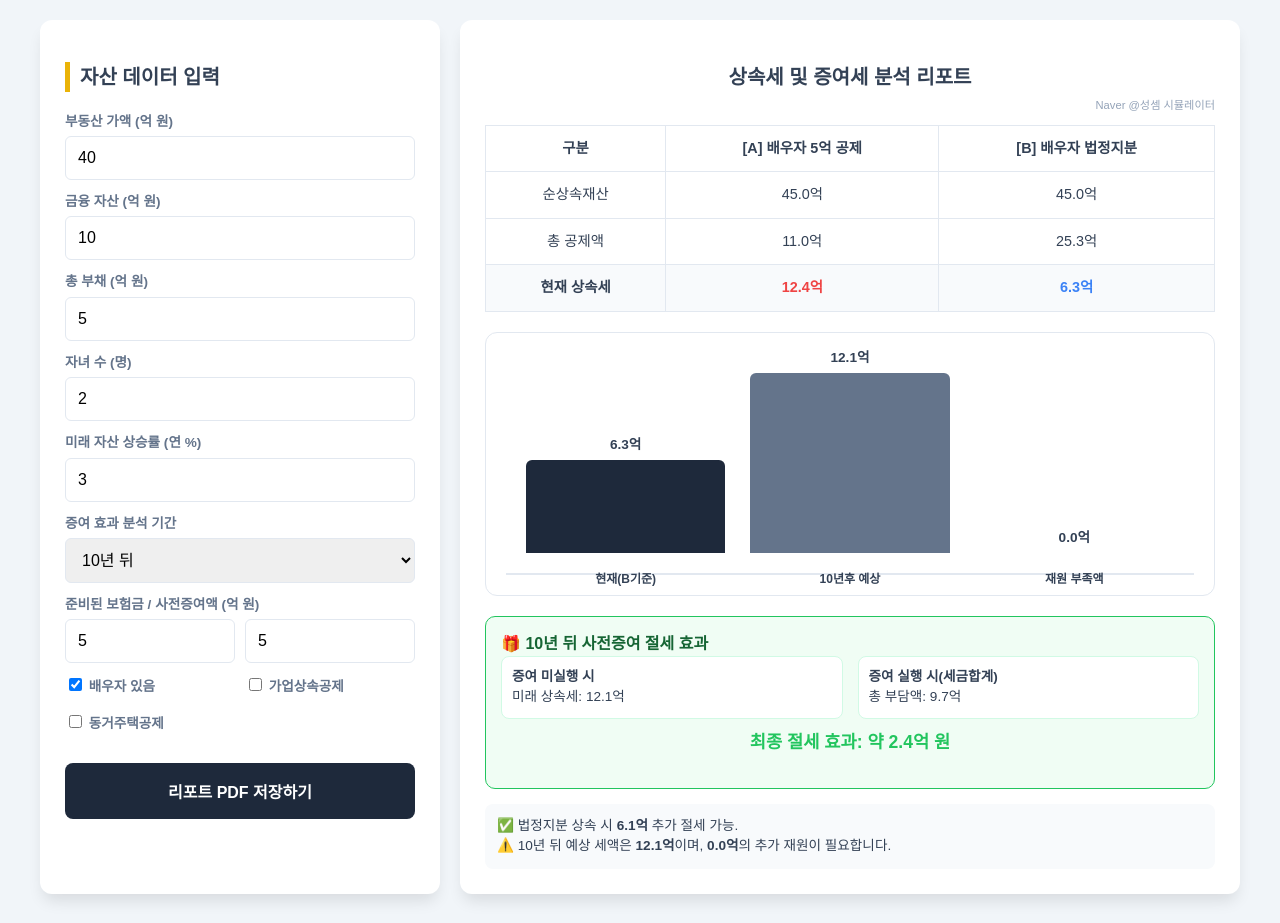
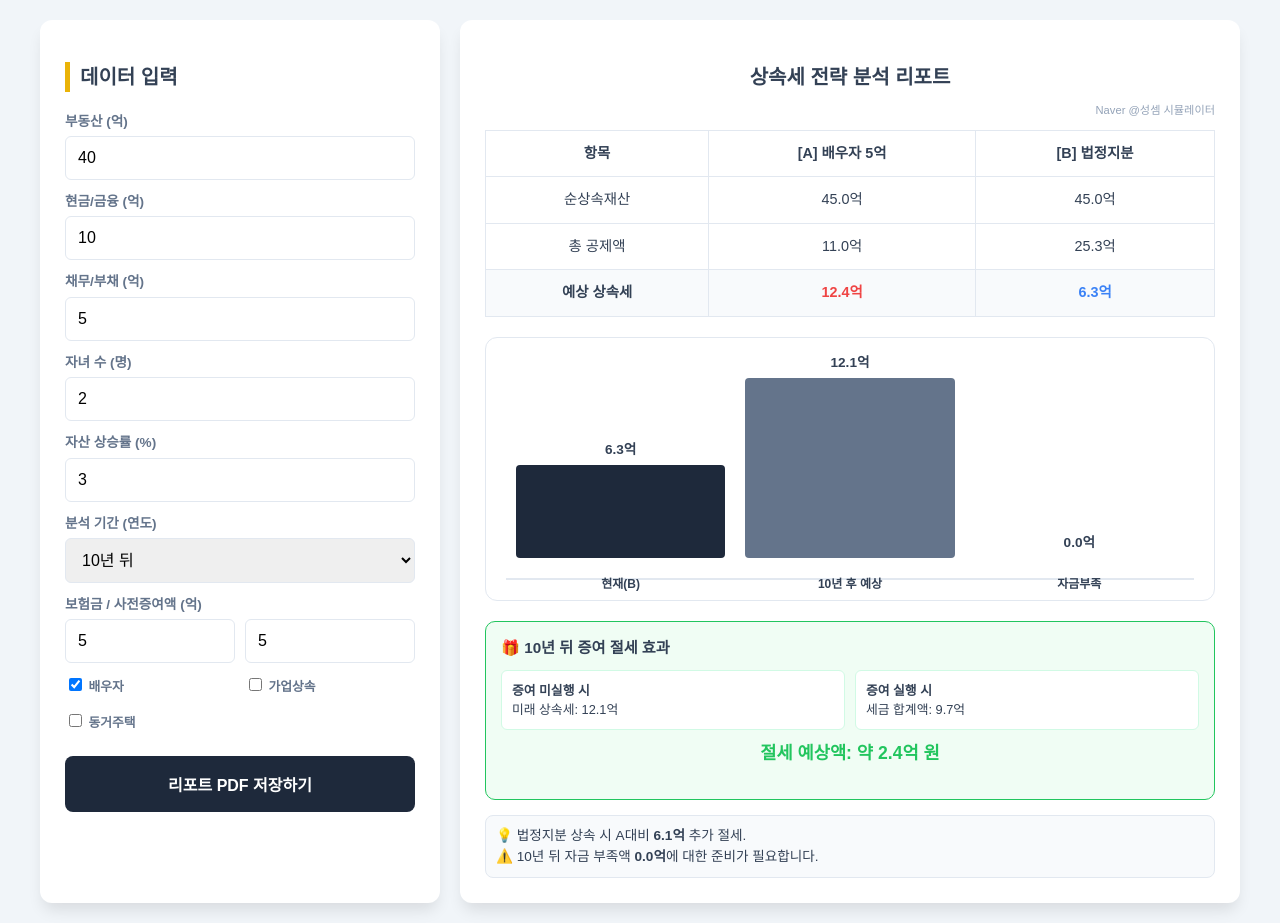
Before and after one commit to James2586/sangsok-consulting, a plain HTML site: page index.html in a window 1280 px wide. Drawn offline with nearby package versions, Linux system fonts and the light colour scheme.

Commit message:
Add files via upload

```diff
--- a/index.html
+++ b/index.html
@@ -3,19 +3,19 @@
 <head>
     <meta charset="UTF-8">
     <meta name="viewport" content="width=device-width, initial-scale=1.0, maximum-scale=1.0, user-scalable=no">
-    <title>성셈의 상속세 통합 전략 시뮬레이터</title>
+    <title>성셈의 상속세 통합 시뮬레이터</title>
     <script src="https://cdnjs.cloudflare.com/ajax/libs/html2canvas/1.4.1/html2canvas.min.js"></script>
     <script src="https://cdnjs.cloudflare.com/ajax/libs/jspdf/2.5.1/jspdf.umd.min.js"></script>
     <style>
         :root { --primary: #1e293b; --accent: #eab308; --danger: #ef4444; --success: #22c55e; --blue: #3b82f6; }
         body { font-family: 'Pretendard', sans-serif; background: #f1f5f9; padding: 20px; color: #334155; line-height: 1.5; margin: 0; }
 
-        /* [데스크탑 레이아웃 고정] */
+        /* [PC 데스크탑 레이아웃 고정] */
         .container {
             max-width: 1200px;
             margin: 0 auto;
             display: grid;
-            grid-template-columns: 400px 1fr; /* 좌측 400px, 우측 나머지 */
+            grid-template-columns: 400px 1fr; /* 좌측 입력창 고정, 우측 리포트 확장 */
             gap: 20px;
         }
 
@@ -25,28 +25,29 @@
         label { display: block; font-size: 0.85rem; margin-bottom: 4px; font-weight: 600; color: #64748b; }
         input[type="number"], select { width: 100%; padding: 12px; border: 1px solid #e2e8f0; border-radius: 6px; box-sizing: border-box; font-size: 16px; }
 
-        /* 테이블/차트 */
+        /* 리포트 요소 */
         .compare-table-wrapper { width: 100%; overflow-x: auto; margin-bottom: 20px; }
         .compare-table { width: 100%; border-collapse: collapse; font-size: 0.9rem; min-width: 450px; }
         .compare-table th, .compare-table td { padding: 12px; border: 1px solid #e2e8f0; text-align: center; }
 
         .chart-container { background: white; padding: 20px; border-radius: 12px; border: 1px solid #e2e8f0; margin-bottom: 20px; }
-        .chart-area { height: 180px; display: flex; align-items: flex-end; gap: 25px; padding: 20px 20px; border-bottom: 2px solid #e2e8f0; position: relative; }
-        .bar { flex: 1; background: #cbd5e1; position: relative; border-radius: 6px 6px 0 0; transition: all 0.5s ease; }
+        .chart-area { height: 180px; display: flex; align-items: flex-end; gap: 20px; padding: 20px 10px; border-bottom: 2px solid #e2e8f0; position: relative; }
+        .bar { flex: 1; background: #cbd5e1; position: relative; border-radius: 4px; transition: height 0.5s ease; }
         .bar.active { background: var(--primary); }
         .bar.warning { background: var(--danger); }
         .bar-label { position: absolute; bottom: -35px; width: 100%; text-align: center; font-size: 0.75rem; font-weight: 600; }
         .bar-value { position: absolute; top: -25px; width: 100%; text-align: center; font-weight: 800; font-size: 0.85rem; }
 
         .gift-box { background: #f0fdf4; padding: 15px; border-radius: 10px; border: 1px solid var(--success); margin-top: 20px; }
-        .gift-grid { display: grid; grid-template-columns: 1fr 1fr; gap: 15px; }
+        .gift-grid { display: grid; grid-template-columns: 1fr 1fr; gap: 10px; }
         .btn-pdf { background: var(--primary); color: white; border: none; padding: 16px; border-radius: 8px; cursor: pointer; font-weight: 700; width: 100%; font-size: 1rem; margin-top: 10px; }
 
-        /* [모바일 전용 레이아웃 전환] */
+        /* [모바일 전용 스타일] */
         @media (max-width: 850px) {
             .container { grid-template-columns: 1fr; padding: 10px; }
             .gift-grid { grid-template-columns: 1fr; }
-            .chart-area { gap: 10px; padding: 20px 5px; }
+            .chart-area { gap: 10px; }
+            h2 { font-size: 1.1rem; }
         }
     </style>
 </head>
@@ -54,75 +55,74 @@
 
 <div class="container">
     <div class="panel no-print">
-        <h2>자산 데이터 입력</h2>
-        <div class="input-group"><label>부동산 가액 (억 원)</label><input type="number" id="re_asset" value="40" oninput="update()"></div>
-        <div class="input-group"><label>금융 자산 (억 원)</label><input type="number" id="cash_asset" value="10" oninput="update()"></div>
-        <div class="input-group"><label>총 부채 (억 원)</label><input type="number" id="debt" value="5" oninput="update()"></div>
+        <h2>데이터 입력</h2>
+        <div class="input-group"><label>부동산 (억)</label><input type="number" id="re_asset" value="40" oninput="update()"></div>
+        <div class="input-group"><label>현금/금융 (억)</label><input type="number" id="cash_asset" value="10" oninput="update()"></div>
+        <div class="input-group"><label>채무/부채 (억)</label><input type="number" id="debt" value="5" oninput="update()"></div>
         <div class="input-group"><label>자녀 수 (명)</label><input type="number" id="child_count" value="2" oninput="update()"></div>
-        <div class="input-group"><label>미래 자산 상승률 (연 %)</label><input type="number" id="growth" value="3" oninput="update()"></div>
+        <div class="input-group"><label>자산 상승률 (%)</label><input type="number" id="growth" value="3" oninput="update()"></div>
 
         <div class="input-group">
-            <label>증여 효과 분석 기간</label>
+            <label>분석 기간 (연도)</label>
             <select id="analysis_years" onchange="update()">
-                <script>
-                    for(let i=1; i<=10; i++) document.write(`<option value="${i}" ${i==10?'selected':''}>${i}년 뒤</option>`);
-                </script>
+                <option value="1">1년 뒤</option><option value="3">3년 뒤</option>
+                <option value="5">5년 뒤</option><option value="10" selected>10년 뒤</option>
             </select>
         </div>
 
-        <div class="input-group"><label>준비된 보험금 / 사전증여액 (억 원)</label>
+        <div class="input-group"><label>보험금 / 사전증여액 (억)</label>
             <div style="display:flex; gap:10px;">
                 <input type="number" id="insurance" value="5" oninput="update()" placeholder="보험">
                 <input type="number" id="gift_plan" value="5" oninput="update()" placeholder="증여">
             </div>
         </div>
 
-        <div style="display: grid; grid-template-columns: 1fr 1fr; gap: 10px; margin-bottom: 15px;">
-            <label style="font-size: 0.85rem;"><input type="checkbox" id="has_spouse" checked onchange="update()"> 배우자 있음</label>
-            <label style="font-size: 0.85rem;"><input type="checkbox" id="biz_deduct" onchange="update()"> 가업상속공제</label>
-            <label style="font-size: 0.85rem;"><input type="checkbox" id="live_together" onchange="update()"> 동거주택공제</label>
+        <div style="display: grid; grid-template-columns: 1fr 1fr; gap: 10px; margin-bottom: 10px;">
+            <label style="font-size: 0.8rem;"><input type="checkbox" id="has_spouse" checked onchange="update()"> 배우자</label>
+            <label style="font-size: 0.8rem;"><input type="checkbox" id="biz_deduct" onchange="update()"> 가업상속</label>
+            <label style="font-size: 0.8rem;"><input type="checkbox" id="live_together" onchange="update()"> 동거주택</label>
         </div>
         <button class="btn-pdf" id="pdf_btn" onclick="downloadPDF()">리포트 PDF 저장하기</button>
     </div>
 
     <div class="panel" id="capture-target">
-        <h2 style="border:none; text-align:center; padding:0;">상속세 및 증여세 분석 리포트</h2>
-        <p style="text-align:right; font-size:0.7rem; color:#94a3b8; margin-top:-15px;">Naver @성셈 시뮬레이터</p>
+        <h2 style="border:none; text-align:center; padding:0; margin-bottom:10px;">상속세 전략 분석 리포트</h2>
+        <p style="text-align:right; font-size:0.7rem; color:#94a3b8; margin-top:0;">Naver @성셈 시뮬레이터</p>
 
         <div class="compare-table-wrapper">
             <table class="compare-table">
                 <thead>
-                    <tr><th>구분</th><th>[A] 배우자 5억 공제</th><th>[B] 배우자 법정지분</th></tr>
+                    <tr><th>항목</th><th>[A] 배우자 5억</th><th>[B] 법정지분</th></tr>
                 </thead>
                 <tbody>
                     <tr><td>순상속재산</td><td id="row_net_a">0억</td><td id="row_net_b">0억</td></tr>
                     <tr><td>총 공제액</td><td id="row_deduct_a">0억</td><td id="row_deduct_b">0억</td></tr>
-                    <tr style="background:#f8fafc; font-weight:bold;"><td>현재 상속세</td><td id="row_tax_a" style="color:var(--danger);">0억</td><td id="row_tax_b" style="color:var(--blue);">0억</td></tr>
+                    <tr style="background:#f8fafc; font-weight:bold;"><td>예상 상속세</td><td id="row_tax_a" style="color:var(--danger);">0억</td><td id="row_tax_b" style="color:var(--blue);">0억</td></tr>
                 </tbody>
             </table>
         </div>
 
         <div class="chart-container">
             <div class="chart-area">
-                <div class="bar active" id="bar_now"><div class="bar-value" id="val_now">0억</div><div class="bar-label">현재(B기준)</div></div>
-                <div class="bar" style="background:#64748b;" id="bar_future"><div class="bar-value" id="val_future">0억</div><div class="bar-label" id="label_future">10년후 예상</div></div>
-                <div class="bar warning" id="bar_gap"><div class="bar-value" id="val_gap">0억</div><div class="bar-label">재원 부족액</div></div>
+                <div class="bar active" id="bar_now"><div class="bar-value" id="val_now">0억</div><div class="bar-label">현재(B)</div></div>
+                <div class="bar" style="background:#64748b;" id="bar_future"><div class="bar-value" id="val_future">0억</div><div class="bar-label" id="label_future">미래 예상</div></div>
+                <div class="bar warning" id="bar_gap"><div class="bar-value" id="val_gap">0억</div><div class="bar-label">자금부족</div></div>
             </div>
         </div>
 
         <div class="gift-box">
-            <h3 style="margin:0; font-size: 1rem; color: #166534;">🎁 <span id="display_years">10</span>년 뒤 사전증여 절세 효과</h3>
+            <h3 style="margin:0 0 10px 0; font-size: 0.95rem;">🎁 <span id="display_years">10</span>년 뒤 증여 절세 효과</h3>
             <div class="gift-grid">
-                <div style="background:white; padding:10px; border-radius:8px; border:1px solid #d1fae5; font-size:0.85rem;">
+                <div style="background:white; padding:10px; border-radius:6px; border:1px solid #d1fae5; font-size:0.8rem;">
                     <strong>증여 미실행 시</strong><br>미래 상속세: <span id="gift_none_tax">0억</span>
                 </div>
-                <div style="background:white; padding:10px; border-radius:8px; border:1px solid #d1fae5; font-size:0.85rem;">
-                    <strong>증여 실행 시(세금합계)</strong><br>총 부담액: <span id="gift_done_total">0억</span>
+                <div style="background:white; padding:10px; border-radius:6px; border:1px solid #d1fae5; font-size:0.8rem;">
+                    <strong>증여 실행 시</strong><br>세금 합계액: <span id="gift_done_total">0억</span>
                 </div>
             </div>
-            <p style="text-align:center; margin-top:10px; font-weight:bold; color:var(--success); font-size:1.1rem;">최종 절세 효과: 약 <span id="total_saving_val">0</span>억 원</p>
+            <p style="text-align:center; margin-top:10px; font-weight:bold; color:var(--success); font-size:1.1rem;">절세 예상액: 약 <span id="total_saving_val">0</span>억 원</p>
         </div>
-        <div id="consulting_note" style="margin-top:15px; padding:12px; background:#f8fafc; border-radius:8px; font-size:0.85rem;"></div>
+        <div id="consulting_note" style="margin-top:15px; padding:10px; background:#f8fafc; border-radius:8px; font-size:0.85rem; border:1px solid #e2e8f0;"></div>
     </div>
 </div>
 
@@ -150,25 +150,20 @@ function update() {
     const isLive = document.getElementById('live_together').checked;
 
     const netAsset = (re + cash) - debt;
-    const d_base = 5;
-    const d_cash = Math.min(Math.max((cash - debt) * 0.2, 0), 2);
-    const d_etc = (isLive ? Math.min(re * 0.8, 6) : 0) + (isBiz ? 100 : 0);
-    const commonDeduct = d_base + d_cash + d_etc;
+    const commonDeduct = 5 + Math.min(Math.max((cash-debt)*0.2, 0), 2) + (isLive?Math.min(re*0.8, 6):0) + (isBiz?100:0);
 
-    // 시나리오 A
-    const taxA = calculateTax(netAsset - (commonDeduct + (hasSpouse ? 5 : 0)));
-    // 시나리오 B
+    const taxA = calculateTax(netAsset - (commonDeduct + (hasSpouse?5:0)));
     const d_spouse_max = hasSpouse ? Math.max(5, Math.min(netAsset * (1.5/(1.5 + childCount)), 30)) : 0;
     const taxB = calculateTax(netAsset - (commonDeduct + d_spouse_max));
 
-    // 결과 동기화
+    // 테이블 업데이트
     document.getElementById('row_net_a').innerText = document.getElementById('row_net_b').innerText = netAsset.toFixed(1) + "억";
     document.getElementById('row_deduct_a').innerText = (commonDeduct + (hasSpouse?5:0)).toFixed(1) + "억";
     document.getElementById('row_deduct_b').innerText = (commonDeduct + d_spouse_max).toFixed(1) + "억";
     document.getElementById('row_tax_a').innerText = taxA.toFixed(1) + "억";
     document.getElementById('row_tax_b').innerText = taxB.toFixed(1) + "억";
     document.getElementById('display_years').innerText = years;
-    document.getElementById('label_future').innerText = years + "년후 예상";
+    document.getElementById('label_future').innerText = years + "년 후 예상";
 
     // 미래 시뮬레이션
     const reFuture = re * Math.pow(1 + growth, years);
@@ -190,24 +185,24 @@ function update() {
     document.getElementById('bar_future').style.height = (taxFutureNoGift/maxVal*100) + "%";
     document.getElementById('bar_gap').style.height = (gap/maxVal*100) + "%";
 
-    document.getElementById('consulting_note').innerHTML = `✅ 법정지분 상속 시 <b>${(taxA-taxB).toFixed(1)}억</b> 추가 절세 가능.<br>⚠️ ${years}년 뒤 예상 세액은 <b>${taxFutureNoGift.toFixed(1)}억</b>이며, <b>${gap.toFixed(1)}억</b>의 추가 재원이 필요합니다.`;
+    document.getElementById('consulting_note').innerHTML = `💡 법정지분 상속 시 A대비 <b>${(taxA-taxB).toFixed(1)}억</b> 추가 절세.<br>⚠️ ${years}년 뒤 자금 부족액 <b>${gap.toFixed(1)}억</b>에 대한 준비가 필요합니다.`;
 }
 
-// [모바일 호환 PDF 저장 로직]
+// [핵심: 모바일 PDF 저장 로직]
 async function downloadPDF() {
     const btn = document.getElementById('pdf_btn');
     btn.disabled = true;
-    btn.innerText = "리포트 생성 중...";
+    btn.innerText = "생성 중...";
 
     try {
         const element = document.getElementById('capture-target');
         const canvas = await html2canvas(element, {
-            scale: window.innerWidth < 850 ? 1.2 : 2, // 모바일은 배율을 낮춰 메모리 에러 방지
+            scale: window.innerWidth < 850 ? 1.5 : 2,
             useCORS: true,
             backgroundColor: "#ffffff"
         });
 
-        const imgData = canvas.toDataURL('image/jpeg', 0.95);
+        const imgData = canvas.toDataURL('image/jpeg', 0.9);
         const { jsPDF } = window.jspdf;
         const pdf = new jsPDF('p', 'mm', 'a4');
         const imgWidth = 190;
@@ -215,19 +210,19 @@ async function downloadPDF() {
 
         pdf.addImage(imgData, 'JPEG', 10, 15, imgWidth, imgHeight);
 
-        // 모바일 브라우저 대응: Blob 생성 후 직접 다운로드 트리거
+        // Blob을 이용한 모바일 강제 다운로드 방식
         const blob = pdf.output('blob');
         const url = URL.createObjectURL(blob);
         const a = document.createElement('a');
         a.href = url;
-        a.download = `상속세_분석_리포트_${new Date().getTime()}.pdf`;
+        a.download = `상속세_분석_${new Date().getTime()}.pdf`;
         document.body.appendChild(a);
         a.click();
         document.body.removeChild(a);
         URL.revokeObjectURL(url);
 
     } catch (e) {
-        alert("리포트 생성 중 오류가 발생했습니다. 브라우저 설정을 확인해주세요.");
+        alert("생성 실패: 브라우저의 다운로드 권한을 확인해주세요.");
     } finally {
         btn.disabled = false;
         btn.innerText = "리포트 PDF 저장하기";
```
